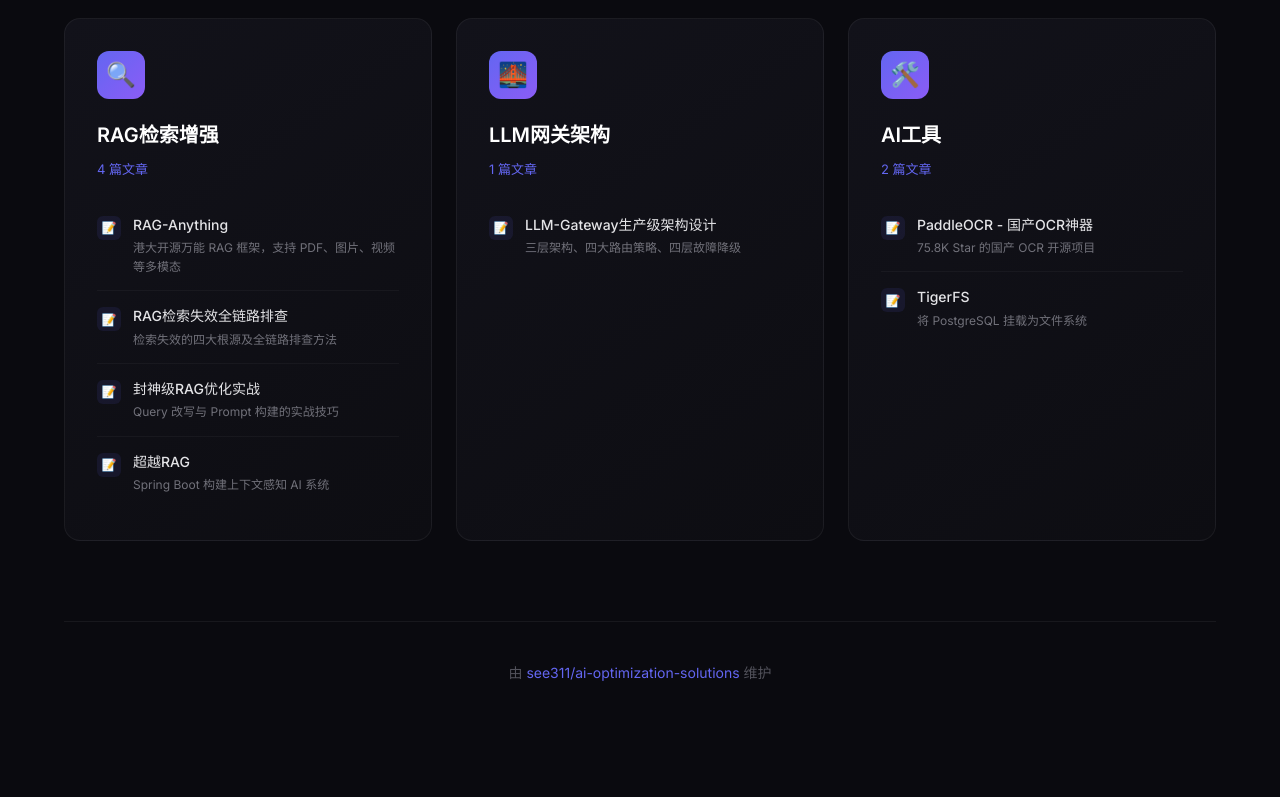
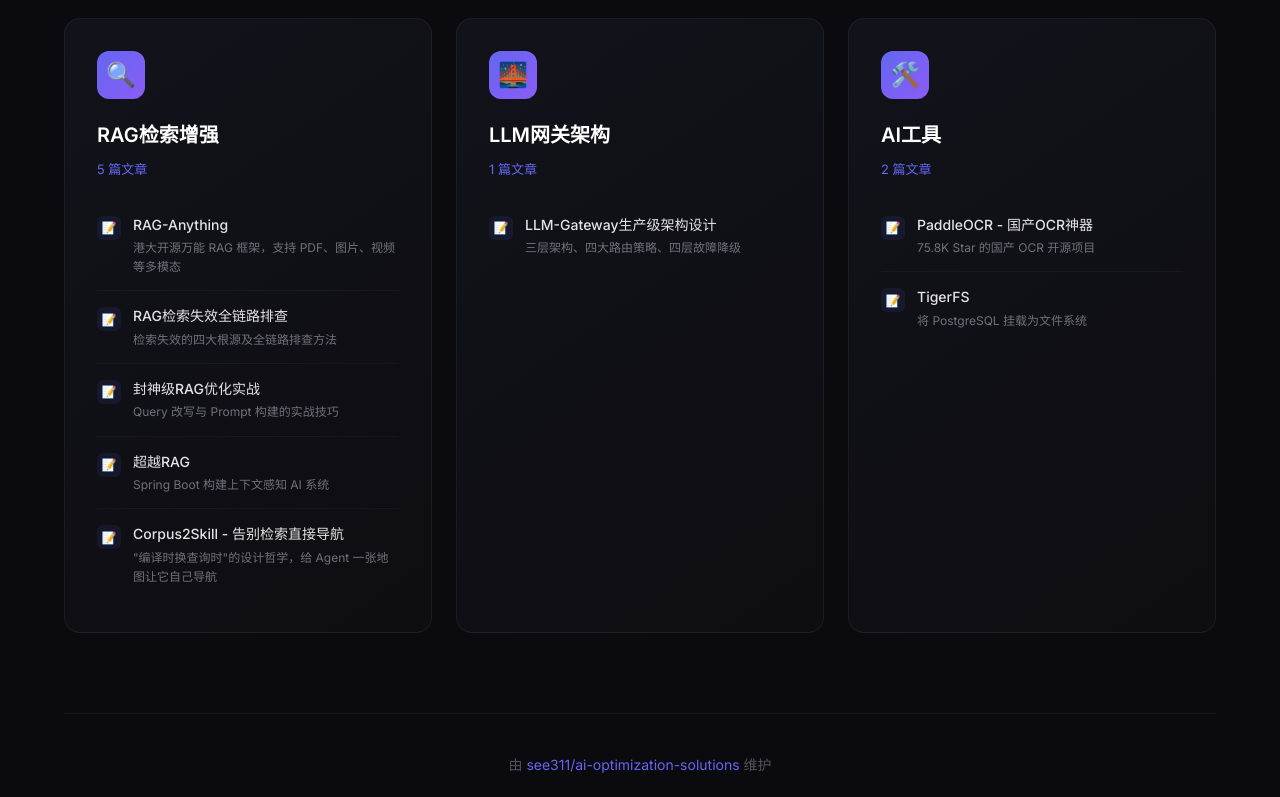
Before and after one commit to see311/ai-optimization-solutions, a plain HTML site: page index.html in a window 1280 px wide. Shown: the part 930-1727 px from the top of the page. Before the commit the page ends 1675 px from the top, so only its background shows below. Drawn offline with Linux system fonts and the light colour scheme.

Commit message:
更新index.html：新增Corpus2Skill文章

```diff
--- a/index.html
+++ b/index.html
@@ -227,7 +227,7 @@
                     <div class="stat-label">分类</div>
                 </div>
                 <div class="stat">
-                    <div class="stat-number">15</div>
+                    <div class="stat-number">16</div>
                     <div class="stat-label">文章</div>
                 </div>
             </div>
@@ -337,7 +337,7 @@
             <div class="category">
                 <div class="category-icon">🔍</div>
                 <div class="category-title">RAG检索增强</div>
-                <div class="category-count">4 篇文章</div>
+                <div class="category-count">5 篇文章</div>
                 <ul class="article-list">
                     <li class="article-item">
                         <a href="docs/RAG%E6%A3%80%E7%B4%A2%E5%A2%9E%E5%BC%BA/RAG-Anything-%E6%B8%AF%E5%A4%A7%E5%BC%80%E6%BA%90%E4%B8%87%E8%83%BDRAG%E6%A1%86%E6%9E%B6/%E6%80%BB%E7%BB%93.md" class="article-link">
@@ -372,6 +372,15 @@
                             <div class="article-info">
                                 <div class="article-name">超越RAG</div>
                                 <div class="article-desc">Spring Boot 构建上下文感知 AI 系统</div>
+                            </div>
+                        </a>
+                    </li>
+                    <li class="article-item">
+                        <a href="docs/RAG%E6%A3%80%E7%B4%A2%E5%A2%9E%E5%BC%BA/Corpus2Skill-%E5%91%8A%E5%88%AB%E6%A3%80%E7%B4%A2%E7%9B%B4%E6%8E%A5%E5%AF%BC%E8%88%88%E7%9F%A5%E8%AF%86%E5%BA%93/%E6%80%BB%E7%BB%93.md" class="article-link">
+                            <span class="article-icon">📝</span>
+                            <div class="article-info">
+                                <div class="article-name">Corpus2Skill - 告别检索直接导航</div>
+                                <div class="article-desc">"编译时换查询时"的设计哲学，给 Agent 一张地图让它自己导航</div>
                             </div>
                         </a>
                     </li>
```
